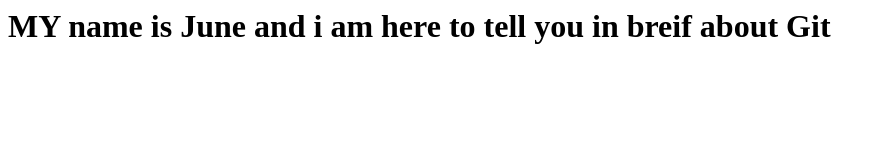
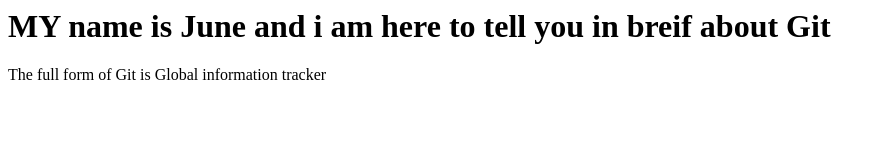
Before and after one commit to 93595/git-pro, a plain HTML site: page index.html in a window 1280 px wide. Shown: the whole page, without its empty margins (0-886 px from the left). Drawn offline with Linux system fonts and the light colour scheme.

Commit message:
ADD git full form 1

```diff
--- a/index.html
+++ b/index.html
@@ -1,3 +1,4 @@
 <html>
 <h1> MY name is June and i am here to tell you in breif about Git</h1>
+<p>The full form of Git is Global information tracker</p>
 <html>
```
